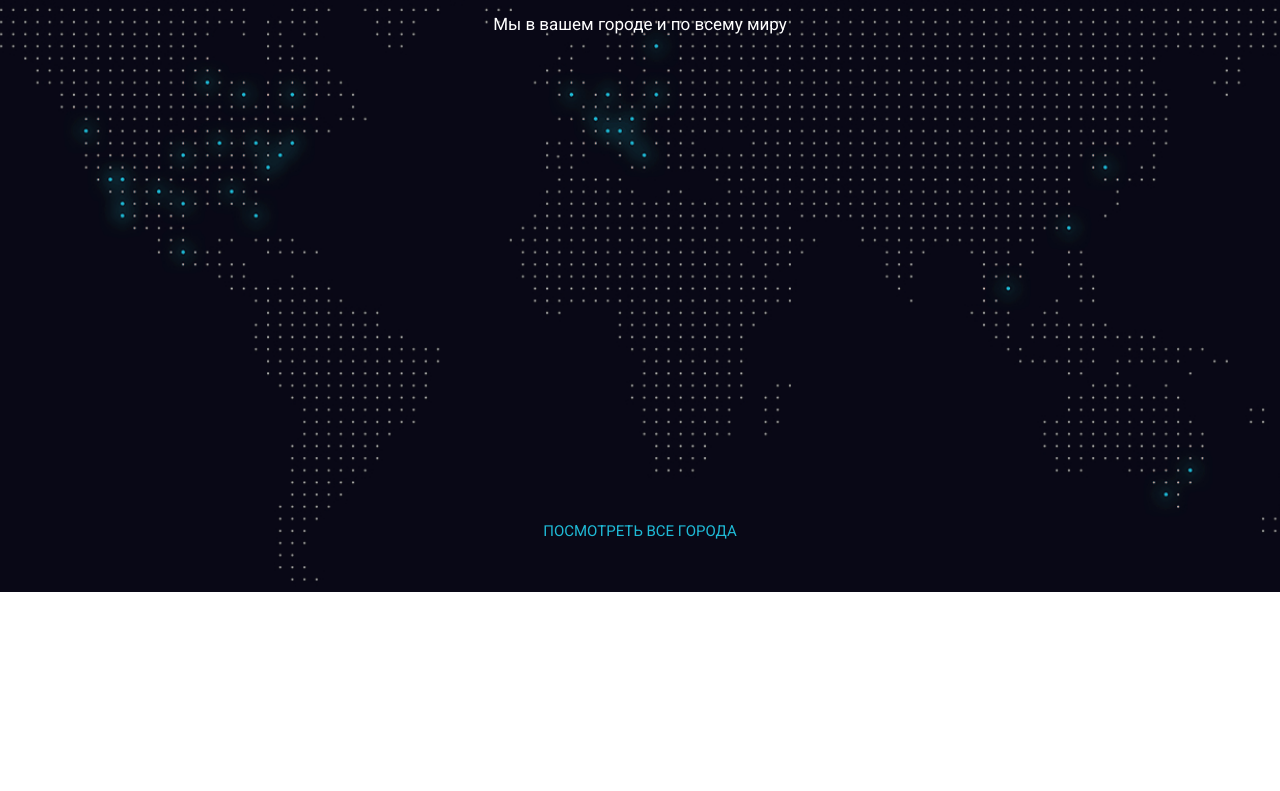
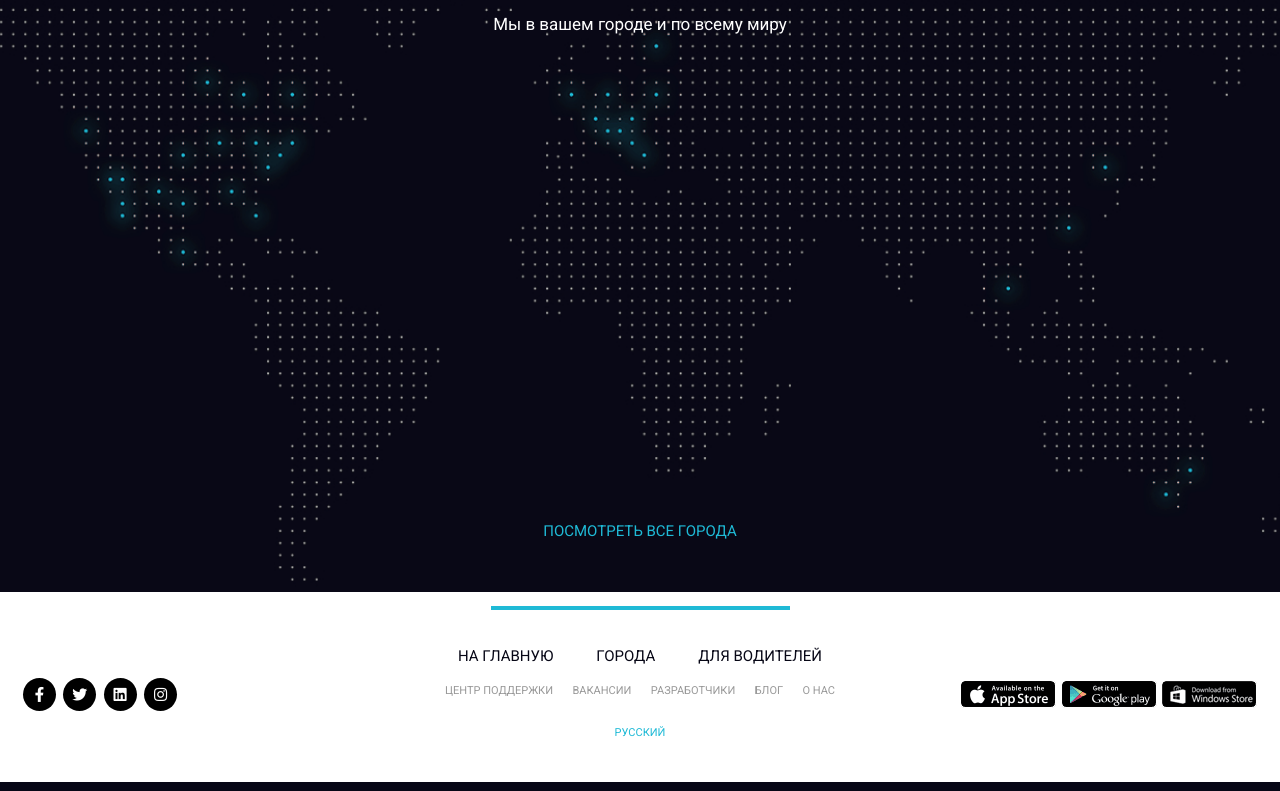
Before and after one commit to Dev1LtJ/UberLP, a plain HTML site: page index.html in a window 1280 px wide. Shown: the part 4732-5523 px from the top of the page. Before the commit the page ends 5480 px from the top, so only its background shows below. Drawn offline with Linux system fonts and the light colour scheme.

Commit message:
Add files via upload

```diff
--- /dev/null
+++ b/css/fonts.css
@@ -0,0 +1,48 @@
+@font-face {
+  font-family: 'icomoon';
+  src:  url('../fonts/icomoon.eot?38wxr5');
+  src:  url('../fonts/icomoon.eot?38wxr5#iefix') format('embedded-opentype'),
+    url('../fonts/icomoon.ttf?38wxr5') format('truetype'),
+    url('../fonts/icomoon.woff?38wxr5') format('woff'),
+    url('../fonts/icomoon.svg?38wxr5#icomoon') format('svg');
+  font-weight: normal;
+  font-style: normal;
+  font-display: block;
+}
+
+[class^="icon-"], [class*=" icon-"] {
+  /* use !important to prevent issues with browser extensions that change fonts */
+  font-family: 'icomoon' !important;
+  speak: never;
+  font-style: normal;
+  font-weight: normal;
+  font-variant: normal;
+  text-transform: none;
+  line-height: 1;
+
+  /* Better Font Rendering =========== */
+  -webkit-font-smoothing: antialiased;
+  -moz-osx-font-smoothing: grayscale;
+}
+
+.icon-windows:before {
+  content: "\e900";
+}
+.icon-apple:before {
+  content: "\e901";
+}
+.icon-google:before {
+  content: "\e902";
+}
+.icon-instagram:before {
+  content: "\e903";
+}
+.icon-linkedin:before {
+  content: "\e904";
+}
+.icon-twitter:before {
+  content: "\e905";
+}
+.icon-facebook:before {
+  content: "\e906";
+}
--- a/index.html
+++ b/index.html
@@ -8,6 +8,7 @@
     <link rel="stylesheet" href="css/bootstrap-reboot.min.css">
     <link rel="stylesheet" href="css/bootstrap-grid.min.css">
     <link rel="stylesheet" href="css/style.min.css">
+    <link rel="stylesheet" href="css/fonts.css">
 </head>
 <body>
     <header>
@@ -358,9 +359,38 @@
     </section>
 
     <footer>
-        <div class="container">
-
-        </div>
+        <div class="divider"></div>
+            <div class="wrapper">
+                <div class="social">
+                    <div class="social-wrapper">
+                        <a href="#"><div class="social-item"><span class="icon-facebook"></span></div></a>
+                        <a href="#">                        <div class="social-item"><span class="icon-twitter"></span></div></a>
+                        <a href="#">                        <div class="social-item"><span class="icon-linkedin"></span></div></a>
+                        <a href="#">                        <div class="social-item"><span class="icon-instagram"></span></div></a>
+                    </div>
+                </div>
+                <div class="links">
+                    <div class="links-block-1">
+                        <a href="#">на главную</a>
+                        <a href="#">города</a>
+                        <a href="#">для водителей</a>
+                    </div>
+                    <div class="links-block-2">
+                        <a href="#">центр поддержки</a>
+                        <a href="#">вакансии</a>
+                        <a href="#">разработчики</a>
+                        <a href="#">блог</a>
+                        <a href="#">о нас</a>
+                    </div>
+                    <div class="links-block-3">
+                        <a href="#">русский</a>
+                    </div>
+                </div>
+                <div class="mobile-apps">
+                    <a href="#"><img src="/icons/stores.png" alt="stores"></a>
+                </div>
+            </div>
+        <div class="subdivider"></div>
     </footer>
 </body>
 </html>
--- a/sass/style.sass
+++ b/sass/style.sass
@@ -358,6 +358,88 @@ nav
 			font-size: 15px
 			font-weight: 400
 			text-transform: uppercase
+			&:hover
+				text-decoration: none
 
 footer
 	min-height: 156px
+	.divider
+		margin: 0 auto
+		margin-top: 14px
+		width: 299px
+		height: 4px
+		background-color: #1fbad6
+	.wrapper
+		padding: 0 23px 39px 23px
+		margin-top: 35px
+		display: flex
+		justify-content: space-between
+		.social
+			width: 33%
+			display: flex
+			align-items: center
+			&-wrapper
+				width: 154px
+				height: 33px
+				display: flex
+				justify-content: space-between
+				align-items: center
+				a
+					text-decoration: none
+					.social-item
+						width: 33px
+						height: 33px
+						border-radius: 50%
+						background-color: black
+						display: flex
+						justify-content: center
+						align-items: center
+						span
+							color: white
+							font-size: 15px
+		.links
+			width: 33%
+			&-block-1
+				margin: 0 auto
+				width: 364px
+				display: flex
+				justify-content: space-between
+				align-items: center
+				a
+					text-decoration: none
+					font-size: 15px
+					font-weight: 400
+					text-transform: uppercase
+					color: #070716
+			&-block-2
+				margin: 0 auto
+				margin-top: 15px
+				width: 390px
+				display: flex
+				justify-content: space-between
+				align-items: center
+				a
+					text-decoration: none
+					font-size: 11px
+					font-weight: 400
+					text-transform: uppercase
+					color: #999999
+			&-block-3
+				margin-top: 20px
+				text-align: center
+				a
+					text-decoration: none
+					font-size: 11px
+					font-weight: 400
+					text-transform: uppercase
+					color: #1FBAD6
+		.mobile-apps
+			width: 33%
+			display: flex
+			justify-content: flex-end
+			align-items: center
+			a
+				text-decoration: none
+.subdivider
+	height: 9px
+	background-color: #070716
```
Also changed, not shown: css/style.min.css, fonts/icomoon.ttf (added), fonts/icomoon.woff (added), icons/stores.png (added), 3 other files.
